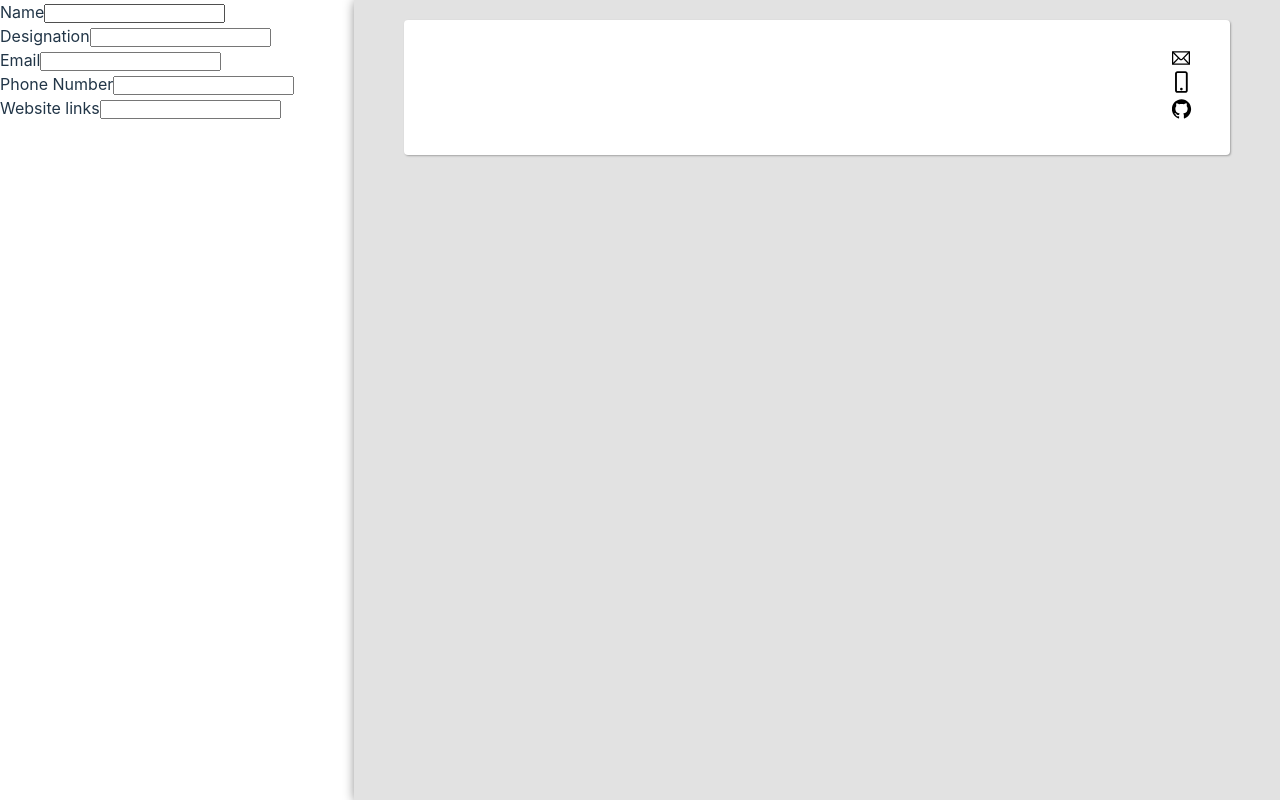
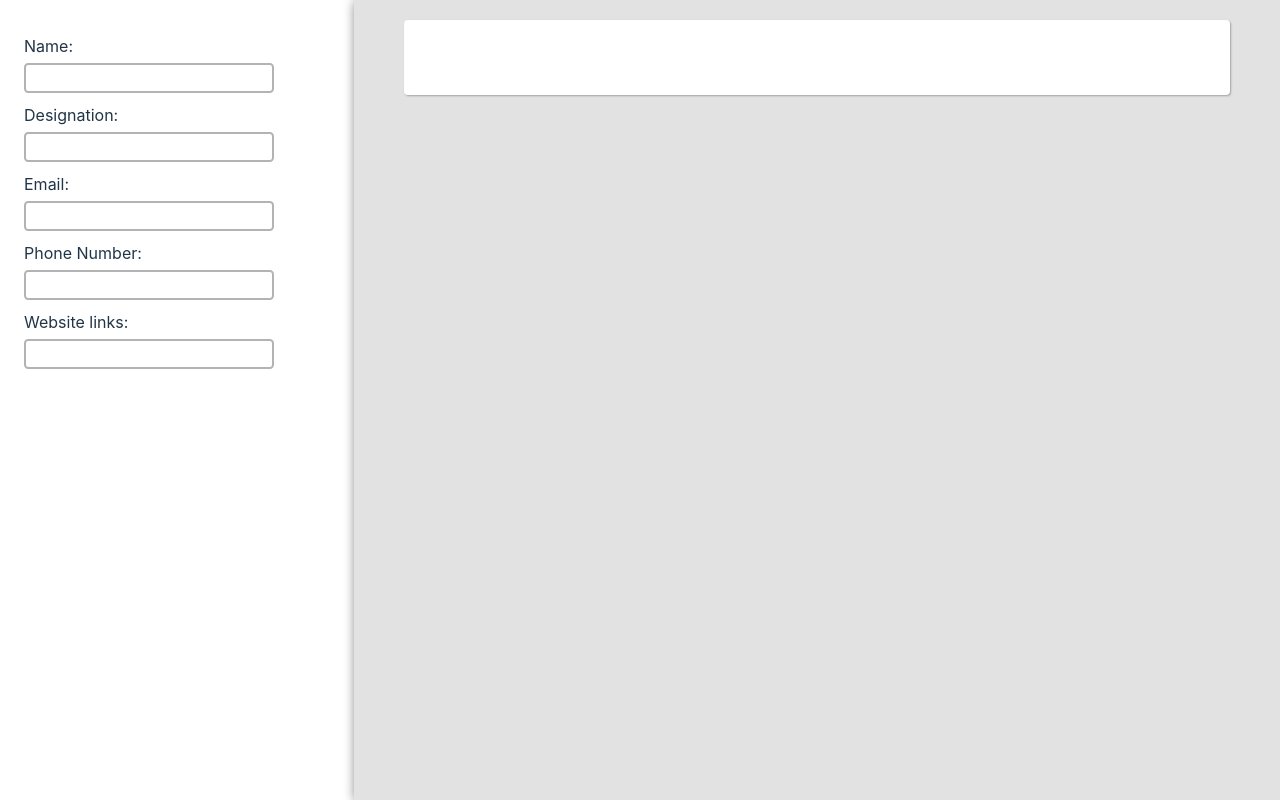
Before and after one commit to ShreyasKR8/resume-builder, a React (Vite) app: page / in a window 1280 px wide. Built offline with nearby package versions, Linux system fonts and the light colour scheme.

Commit message:
style edit section

```diff
--- a/src/App.jsx
+++ b/src/App.jsx
@@ -1,7 +1,7 @@
 import { useState } from "react"
 import './App.css'
-import PersonalInfo from './components/PersonalInfo'
 import Resume from './components/Resume'
+import EditSection from "./components/EditResume"
 
 function App() {
     const [formDetails, setFormDetails] = useState({
@@ -18,12 +18,9 @@ function App() {
             [e.target.id]: e.target.value
         });
     }
-
     return (
         <section className="MainSection">
-            <section className='EditSection'>
-                <PersonalInfo handleInputChange={handleInputChange}/>
-            </section>
+            <EditSection handleInputChange={handleInputChange}/>
             <section className="MainContent">
                 <Resume formDetails={formDetails} />
             </section>
--- /dev/null
+++ b/src/components/EditResume.jsx
@@ -0,0 +1,11 @@
+// import { useState } from "react";
+import PersonalInfo from "./PersonalInfo";
+
+export default function EditSection({ handleInputChange }) {
+
+    return (
+        <section className='EditSection'>
+            <PersonalInfo handleInputChange={handleInputChange}/>
+        </section>
+    );
+}
--- a/src/components/InputComponent.jsx
+++ b/src/components/InputComponent.jsx
@@ -1,8 +1,9 @@
+import '../styles/InputComponent.css'
 
 export default function InputComponent({ id, label, inputType, handleInputChange }) {
     return(
         <>
-            <label htmlFor={id}>{label}
+            <label htmlFor={id}>{label}:
                 <input id={id} onChange={handleInputChange} type={inputType}/>
             </label>
         </>
--- a/src/components/Resume.jsx
+++ b/src/components/Resume.jsx
@@ -18,15 +18,15 @@ export default function Resume({ formDetails }) {
                 </div>
                 <div className="ContactInfo">
                     <div className="IconTextContainer">
-                        <img src={emailIcon} className="EmailIcon" alt="email icon" />
+                        {formDetails.email && <img src={emailIcon} className="EmailIcon" alt="email icon" />}
                         <p>{formDetails.email}</p>
                     </div>
                     <div className="IconTextContainer">
-                        <img src={phoneIcon} className="PhoneIcon" alt="phone icon" />
+                        {formDetails.phone && <img src={phoneIcon} className="PhoneIcon" alt="phone icon" />}
                         <p>{formDetails.phone}</p>
                     </div>
                     <div className="IconTextContainer">
-                        <img src={socialsIcon} className="GithubIcon" alt="github icon" />
+                        {websiteLink && <img src={socialsIcon} className="GithubIcon" alt="github icon" />}
                         <p>{websiteLink}</p>
                     </div>
                 </div>
--- /dev/null
+++ b/src/styles/InputComponent.css
@@ -0,0 +1,16 @@
+input {
+    margin-top: 5px;
+    padding-left: 5px;
+    font-size: 14px;
+    height: 30px;
+    width: 250px;
+    border: 0.17em solid #b3b3b3;
+    border-radius: 0.3em;
+    outline: none;
+    /* background-color: var(--input-bg-color); */
+    /* color: var(--input-color); */
+}
+
+label {
+    margin-top: 10px;
+}
--- a/src/styles/PersonalInfo.css
+++ b/src/styles/PersonalInfo.css
@@ -2,4 +2,9 @@
 .PersonalInfoForm {
     display: flex;
     flex-direction: column;
+    padding: 20px 20px;
+    /* background-color: #283739; */
+    /* color: var(--dialog-form-color); */
+    border: 4px solid rgba(255, 255, 255, 0.37);
+    width: 250px;
 }
```
